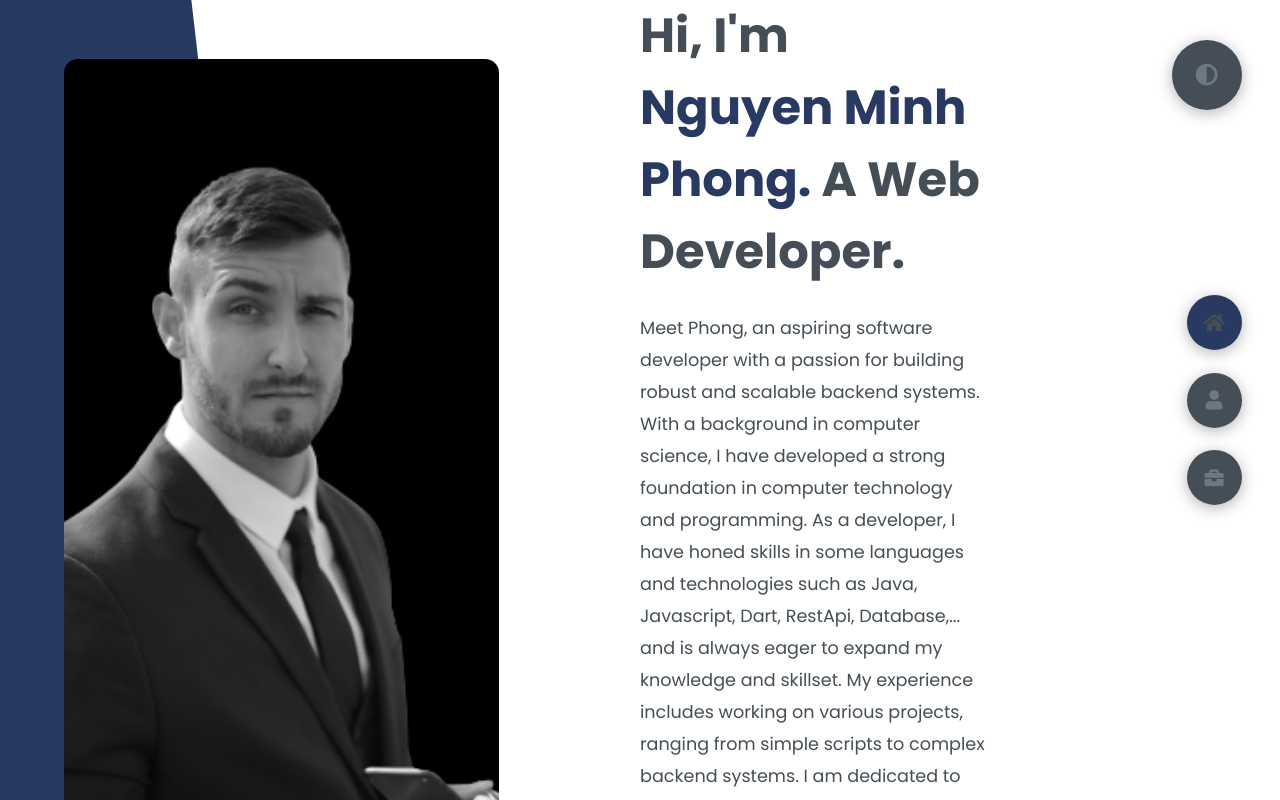
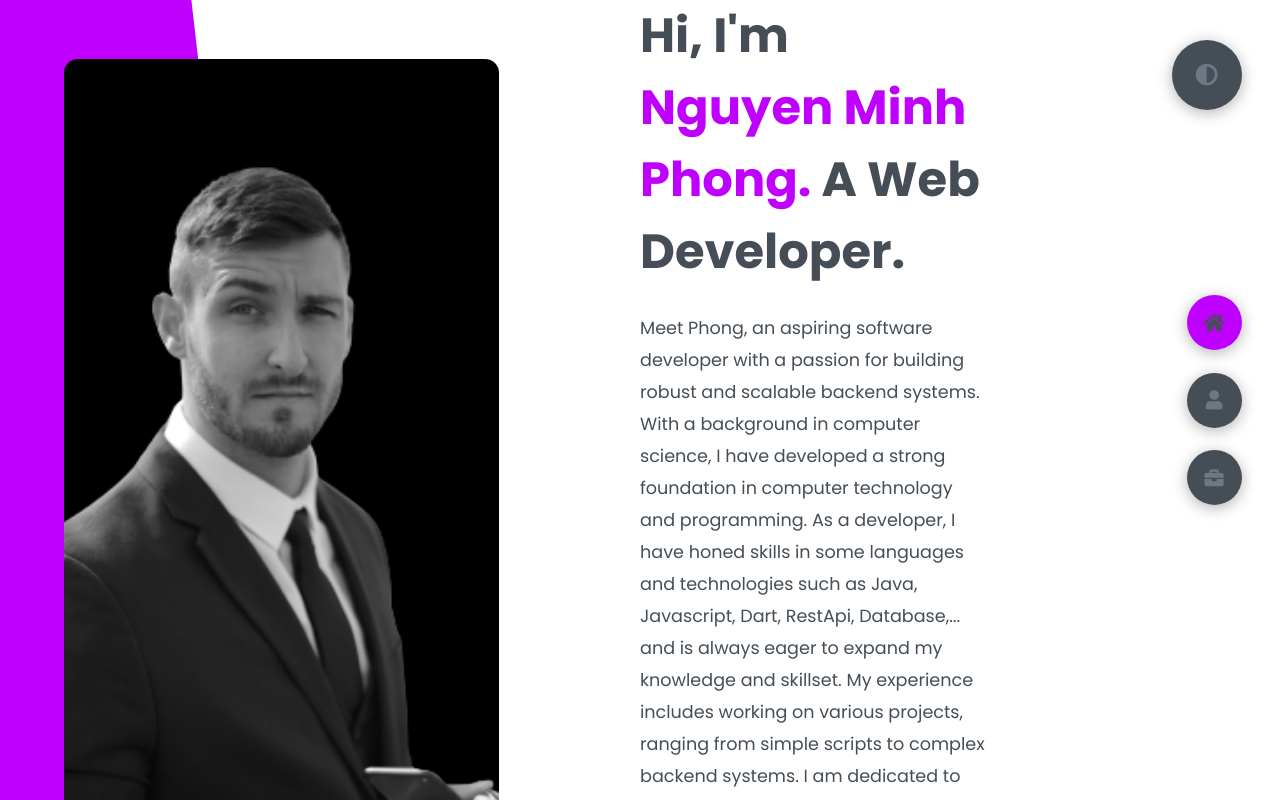
Before and after one commit to minhphonghp2003/minhphonghp2003.github.io, a plain HTML site: page index.html in a window 1280 px wide. Both pictures are taken after a click on the element 1206 px from the left and 75 px from the top of the page. Shown: the top 800 px of the page. Drawn offline with Linux system fonts and the light colour scheme.

Commit message:
Update styles.css

```diff
--- a/styles/styles.css
+++ b/styles/styles.css
@@ -395,7 +395,7 @@
 
 .light-mode {
   --color-primary: #FFFFFF;
-  --color-secondary: #283a62;
+  --color-secondary: 	#bf00ff;
   --color-white: #454e56;
   --color-black: #000;
   --color-grey0: #f8f8f8;
```
